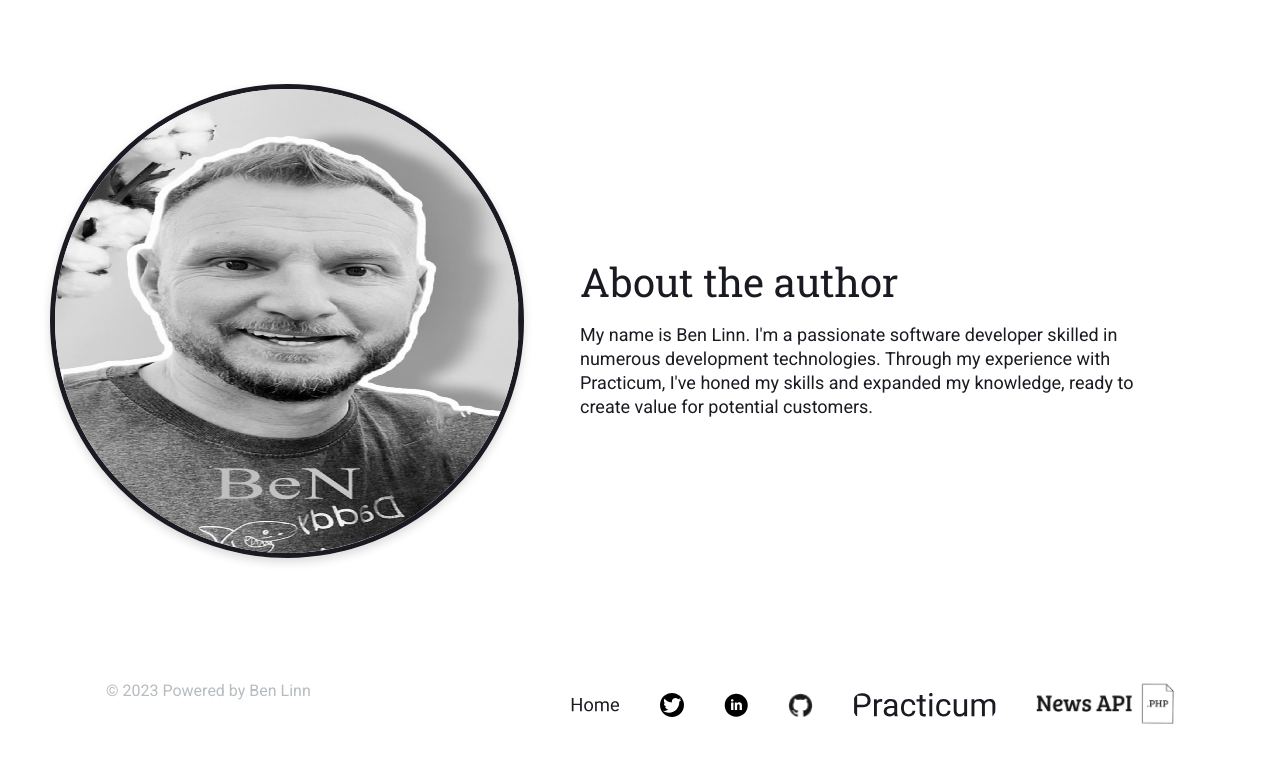
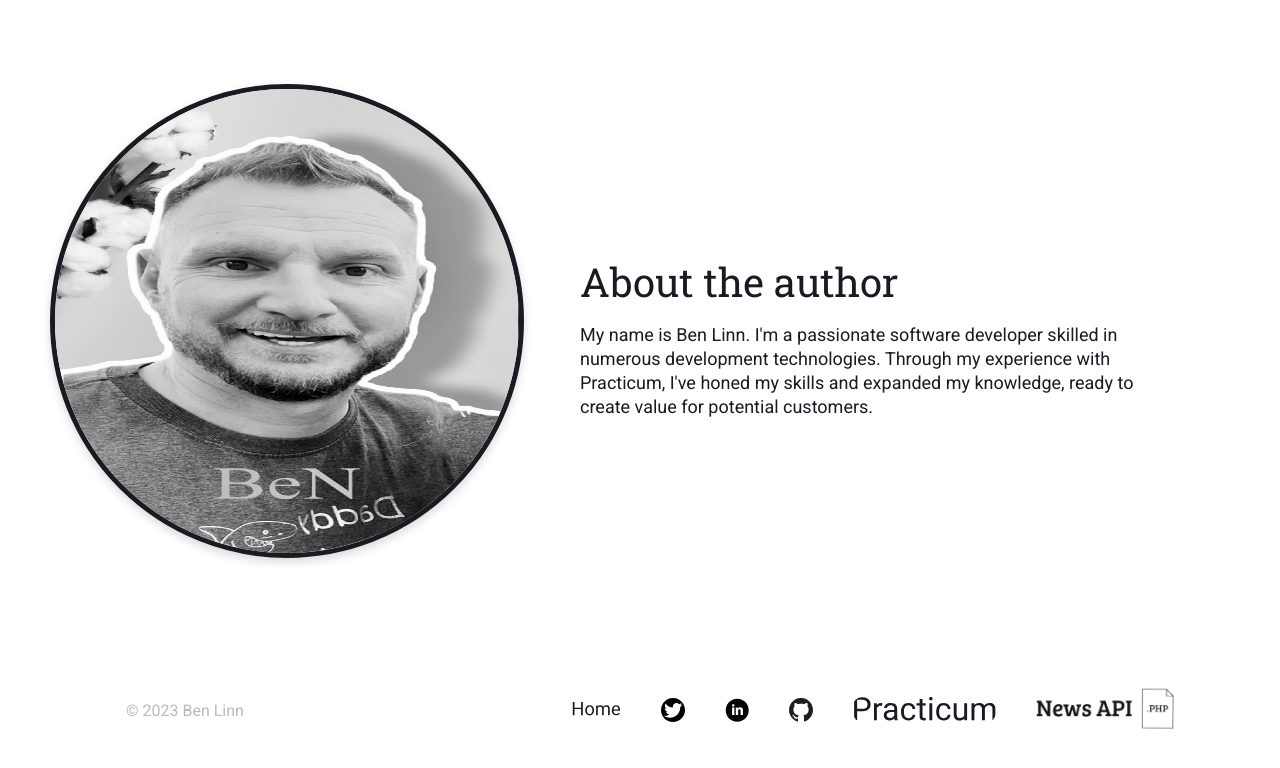
Before and after one commit to blinn26/project-name-frontend, a React (Create React App) app: page / in a window 1280 px wide. Shown: the part 569-1337 px from the top of the page. Built offline with nearby package versions, Linux system fonts and the light colour scheme; no server answers.

Commit message:
save before tutor

```diff
--- a/src/components/Footer/Footer.css
+++ b/src/components/Footer/Footer.css
@@ -14,6 +14,7 @@
   line-height: 1.375em;
   color: #b6bcbf;
   margin: 0;
+  margin: 20px
 }
 
 .footer__links {
--- a/src/components/Footer/Footer.js
+++ b/src/components/Footer/Footer.js
@@ -1,7 +1,7 @@
 import { Link } from 'react-router-dom';
 import React from 'react';
 import './Footer.css';
-import github from '../images/github.png';
+import github from '../images/github.svg';
 import linkedIn from '../images/linkedin.svg';
 import twitter from '../images/twitter.svg';
 import practicum from '../images/Войти.svg';
@@ -16,7 +16,7 @@ const Footer = () => {
   return (
     <footer className='footer'>
       <div className='footer__left'>
-        <p className='footer__copyright'>© 2023 Powered by Ben Linn</p>
+        <p className='footer__copyright'>© 2023 Ben Linn</p>
       </div>
       <div className='footer__links'>
         <Link
```
Also changed, not shown: src/components/images/github.png (deleted), src/components/images/github.svg (added).
